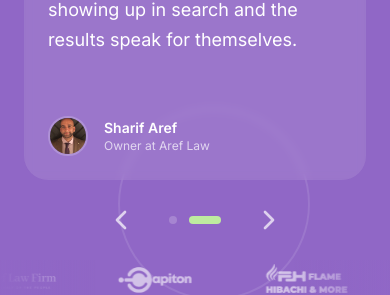
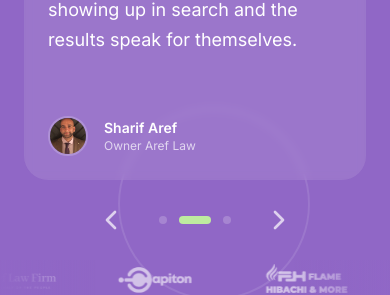
Before and after one commit to SocialEngagementGroup/marketing, a React (Vite) app: page / in a window 390 px wide. Shown: the part 2638-2933 px from the top of the page. Built offline with nearby package versions, Linux system fonts and the light colour scheme; a web font is replaced by a local one.

Commit message:
Added testimonial

```diff
--- a/src/components/Homepage/Testimonials/index.tsx
+++ b/src/components/Homepage/Testimonials/index.tsx
@@ -26,6 +26,14 @@ const testimonials: Testimonial[] = [
     role: "Owner",
     company: "Aref Law",
     image: "/testimonial/law2.png",
+  },
+  {
+    id: 3,
+    quote: "SEG helped bring our vision to life. They took the time to listen to what we wanted & turned our ideas into a brand we’re proud of. We got brand guidelines, logo, menus & social media content. Highly recommend working with them.",
+    author: "Zakia Sumi",
+    role: "Owner",
+    company: "The Munch Yard",
+    image: "",
   },
 ];
 
@@ -98,15 +106,21 @@ const HomepageTestimonials: React.FC = () => {
             </blockquote>
 
             <div className="flex items-center gap-4">
-              <img
-                src={current.image}
-                alt={current.author}
-                className="w-10 h-10 md:w-12 md:h-12 rounded-full object-cover border-2 border-white/20"
-              />
+              {current.image ? (
+                <img
+                  src={current.image}
+                  alt={current.author}
+                  className="w-10 h-10 md:w-12 md:h-12 rounded-full object-cover border-2 border-white/20"
+                />
+              ) : (
+                <div className="w-10 h-10 md:w-12 md:h-12 rounded-full bg-brand-lime flex items-center justify-center border-2 border-white/20 text-brand-purple font-bold text-sm md:text-base">
+                  {current.author.split(' ').map(n => n[0]).join('')}
+                </div>
+              )}
               <div>
                 <div className="text-white font-bold text-sm md:text-base">{current.author}</div>
                 <div className="text-white/70 text-xs md:text-sm">
-                  {current.role} at {current.company}
+                  {current.role} {current.company}
                 </div>
               </div>
             </div>
```
